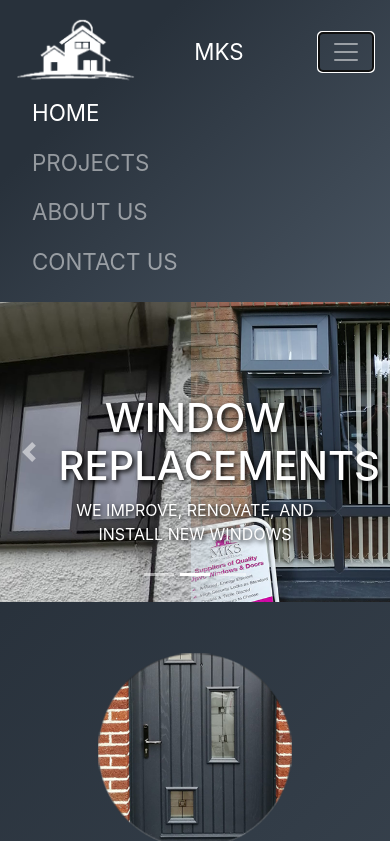
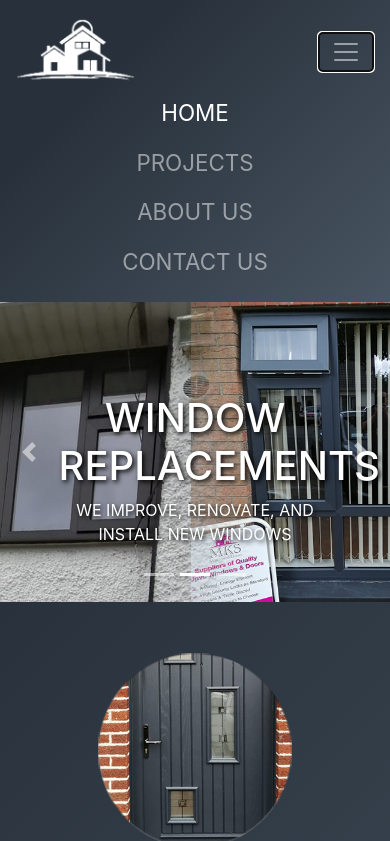
Before and after one commit to Dmi3D/MKS, a plain HTML site: page index.html in a window 390 px wide. Both pictures are taken after a click on the button "Toggle navigation". Shown: the top 841 px of the page. Drawn offline with nearby package versions, Linux system fonts and the light colour scheme.

Commit message:
DEV1: Made navbar centre list items in mobile mode

```diff
--- a/index.html
+++ b/index.html
@@ -23,14 +23,13 @@
     </head>
     <body>
         <!-- Navigation Bar -->
-        <nav class="navbar navbar-expand-md navbar-dark py-3" style="background-color: #485461; background-image: linear-gradient(315deg, #485461 0%, #28313b 74%);">
-            <img src="./images/logo/whitelogo.png" width="120" height="100%" class="d-inline-block align-top" alt="">
-            <a class="text-large navbar-brand text-uppercase" href="#">mks</a>
+        <nav class="navbar navbar-expand-lg navbar-dark py-3" style="background-color: #485461; background-image: linear-gradient(315deg, #485461 0%, #28313b 74%);">
+            <img src="./images/logo/whitelogo.png" href="#" width="120" height="100%" class="d-inline-block align-top" alt="">
             <button class="navbar-toggler" type="button" data-toggle="collapse" data-target="#navbarNav" aria-controls="navbarNav" aria-expanded="false" aria-label="Toggle navigation">
                 <span class="navbar-toggler-icon"></span>
             </button>
             <div class="collapse navbar-collapse" id="navbarNav">
-                <ul class="navbar-nav ml-auto">
+                <ul class="navbar-nav ml-auto text-center">
                     <li class="nav-item active px-3">
                         <a class="text-large nav-link text-uppercase" href="#">Home<span class="sr-only">(current)</span></a>
                     </li>
```
